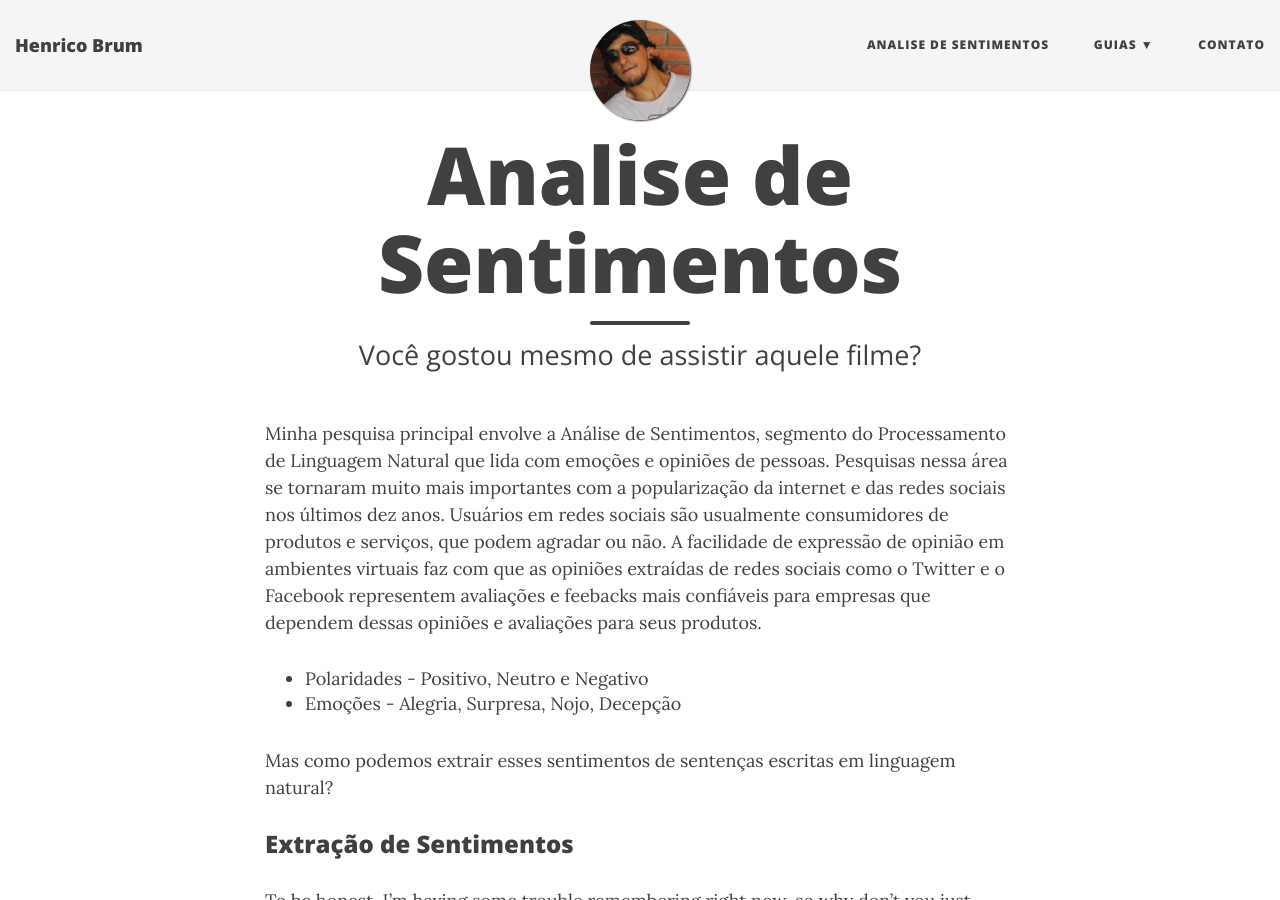
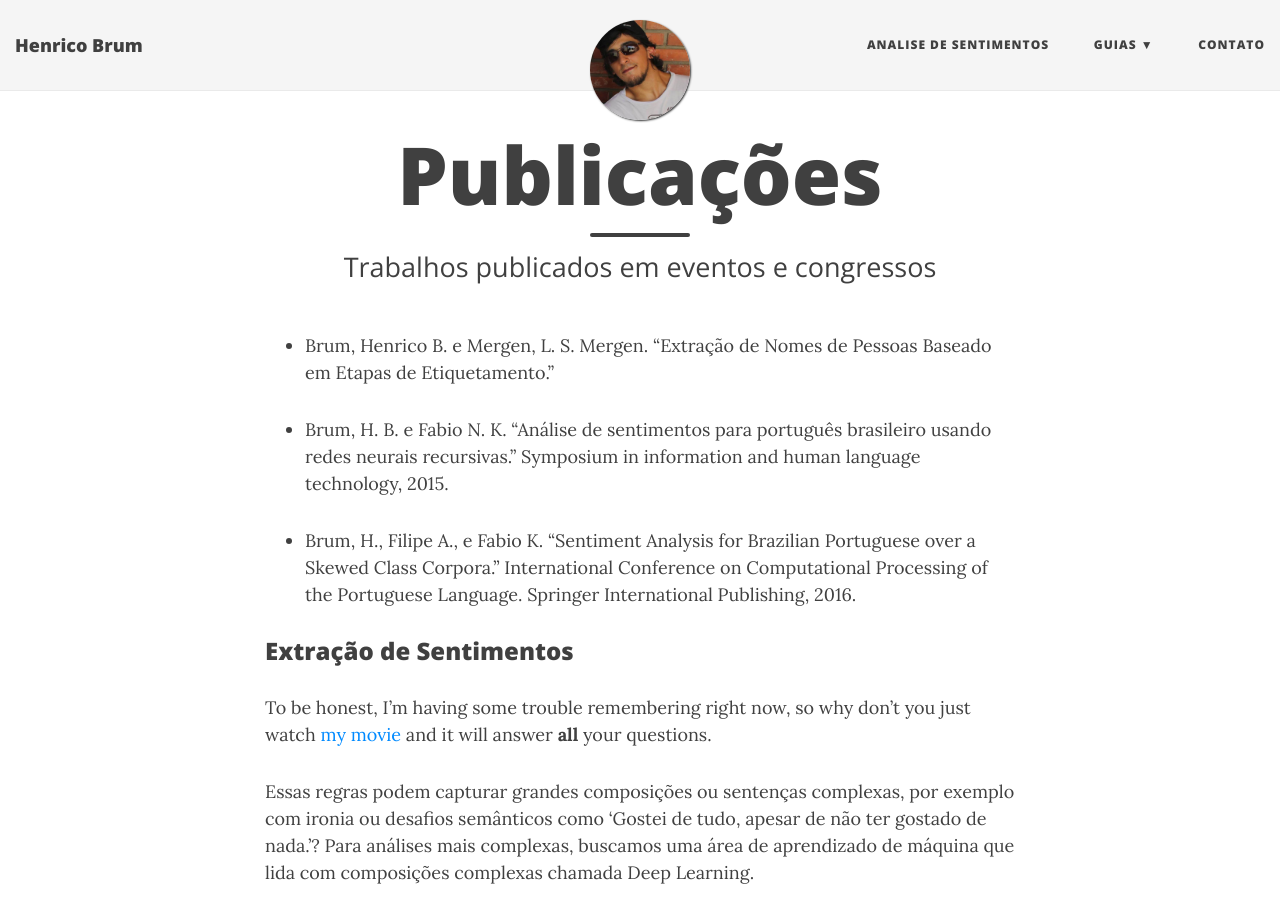
Before and after one commit to HenricoBrum/HenricoBrum.github.io, a Jekyll site: the page built from publicacoes.md, in a window 1280 px wide and 900 px high. Built offline with Jekyll 4.4.1, drawn with Linux system fonts in a browser that asks for light colours; nearby versions of some CDN libraries.

Commit message:
Add publications

```diff
--- a/publicacoes.md
+++ b/publicacoes.md
@@ -1,15 +1,14 @@
 ---
 layout: page
-title: Analise de Sentimentos
-subtitle: Você gostou mesmo de assistir aquele filme?
+title: Publicações
+subtitle: Trabalhos publicados em eventos e congressos
 ---
 
-Minha pesquisa principal envolve a Análise de Sentimentos, segmento do Processamento de Linguagem Natural que lida com emoções e opiniões de pessoas. Pesquisas nessa área se tornaram muito mais importantes com a popularização da internet e das redes sociais nos últimos dez anos. Usuários em redes sociais são usualmente consumidores de produtos e serviços, que podem agradar ou não. A facilidade de expressão de opinião em ambientes virtuais faz com que as opiniões extraídas de redes sociais como o Twitter e o Facebook representem avaliações e feebacks mais confiáveis para empresas que dependem dessas opiniões e avaliações para seus produtos.
+ - Brum, Henrico B. e Mergen, L. S. Mergen. "Extração de Nomes de Pessoas Baseado em Etapas de Etiquetamento."
 
-- Polaridades - Positivo, Neutro e Negativo
-- Emoções - Alegria, Surpresa, Nojo, Decepção
+ - Brum, H. B. e Fabio N. K. "Análise de sentimentos para português brasileiro usando redes neurais recursivas." Symposium in information and human language technology, 2015.
 
-Mas como podemos extrair esses sentimentos de sentenças escritas em linguagem natural?
+ - Brum, H., Filipe A., e Fabio K. "Sentiment Analysis for Brazilian Portuguese over a Skewed Class Corpora." International Conference on Computational Processing of the Portuguese Language. Springer International Publishing, 2016.
 
 ### Extração de Sentimentos
 
```
